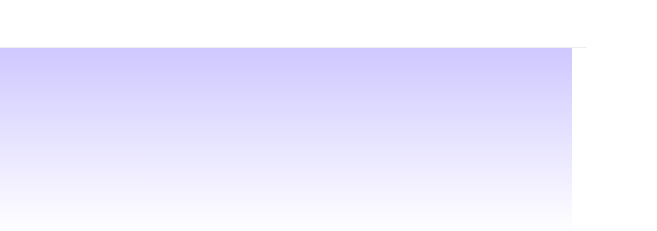
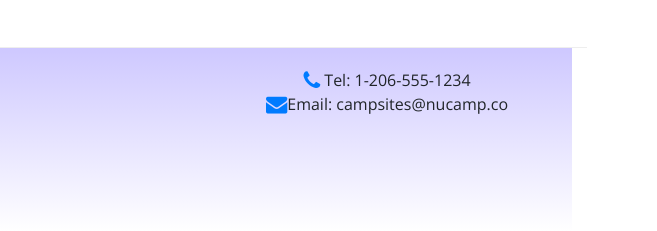
Before and after one commit to hayuni3/git-test, a website: page index.html in a window 1280 px wide. Shown: the part 777-1008 px from the top of the page, 623-1280 px from the left. Drawn offline with nearby package versions, Linux system fonts and the light colour scheme.

Commit message:
Icon Fonts

```diff
--- a/index.html
+++ b/index.html
@@ -103,7 +103,10 @@
                     <a href="http://twitter.com/"> <i class="fa fa-twitter"></i></a>
                     <a href="http://youtube.com/"> <i class="fa-fa-youTube"></i></a>
                 </div>
-                <div class="col-sm-4">
+                <div class="col-sm-4 text-center ">
+                    <i class="fa fa-phone fa-lg text-primary"></i> Tel: 1-206-555-1234<br />
+                    <i class="fa fa-envelope fa-lg text-primary"></i>Email: campsites@nucamp.co
+                </div>
 
                 </div>
             </div>
```
